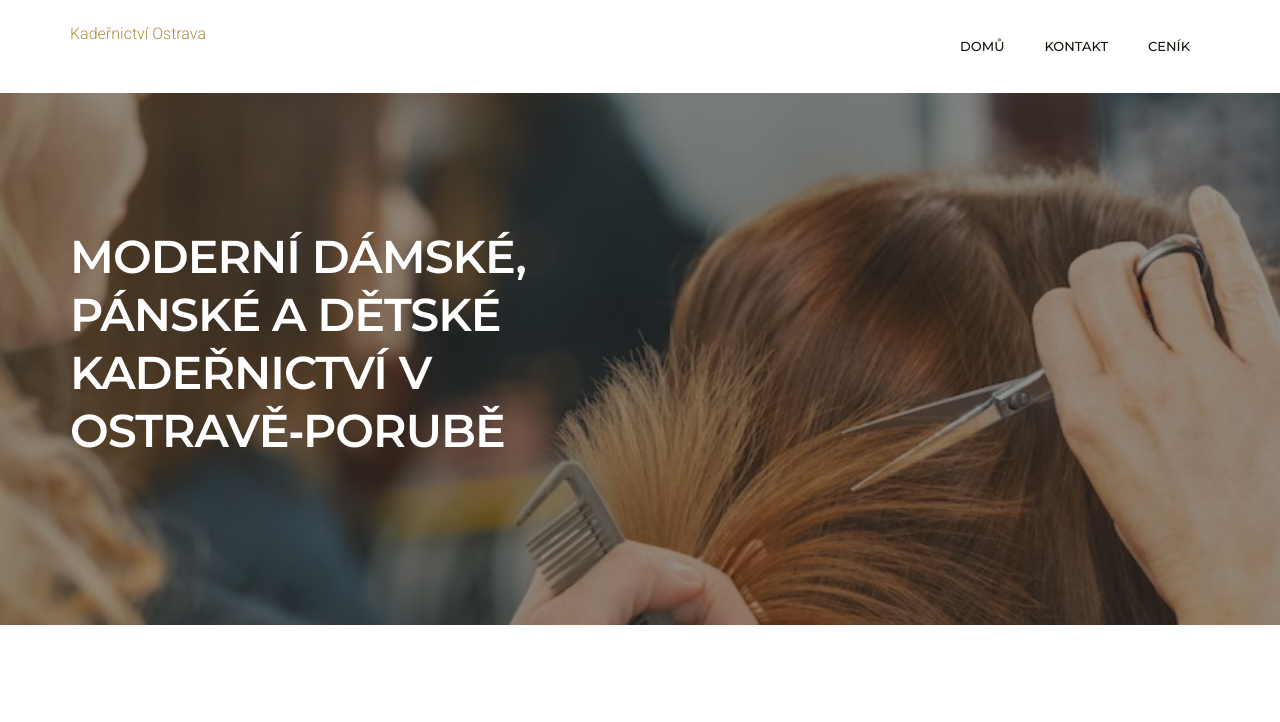
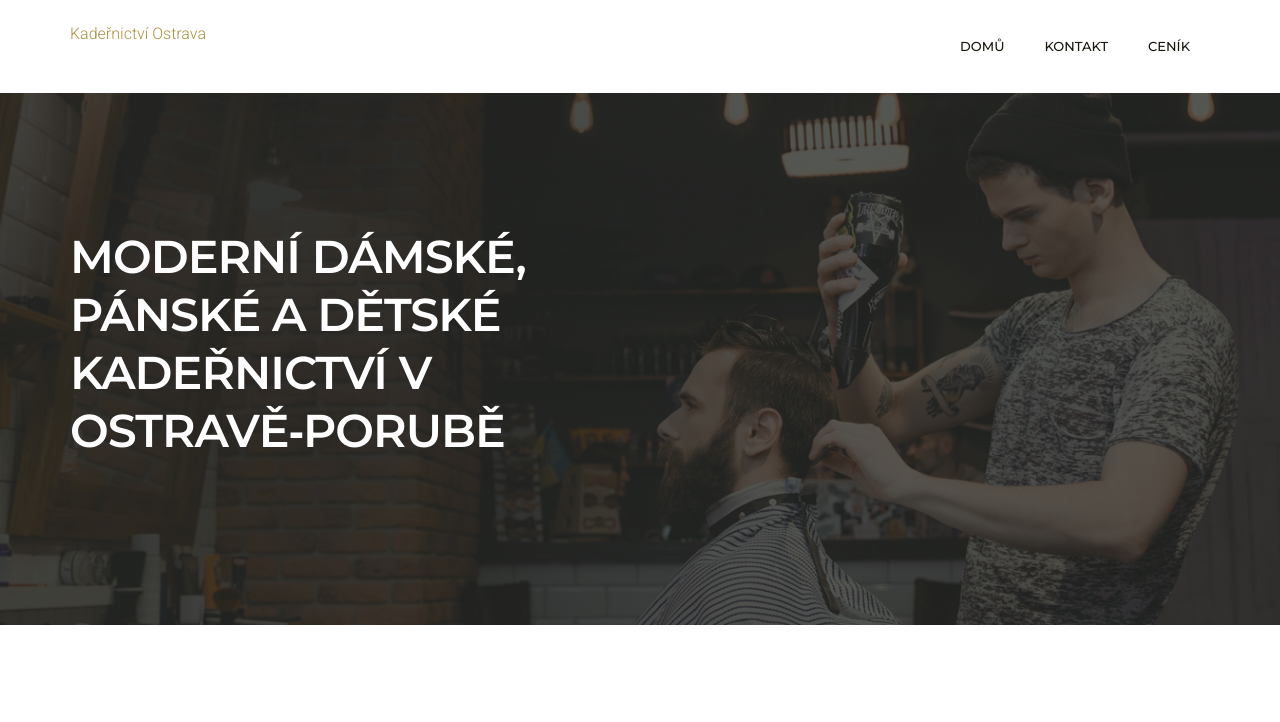
Before and after one commit to adamspanik/kadernictvi-ostrava, a plain HTML site: page index.html in a window 1280 px wide. Shown: the top 722 px of the page. Drawn offline with Linux system fonts and the light colour scheme.

Commit message:
/images/hero-img.jpg

```diff
--- a/css/style.css
+++ b/css/style.css
@@ -354,7 +354,7 @@ label { }
 /*--------------------------
     5.2 Navigations Regular
    ----------------------------*/
-.hero-section { padding-top: 135px; padding-bottom: 135px; background: linear-gradient(rgba(36, 39, 38, 0.5), rgba(36, 39, 38, 0.5)), rgba(36, 39, 38, 0.5) url(../images/bg-intro-kadernictvi.jpg) no-repeat center; background-size: cover; }
+.hero-section { padding-top: 135px; padding-bottom: 135px; background: linear-gradient(rgba(36, 39, 38, 0.5), rgba(36, 39, 38, 0.5)), rgba(36, 39, 38, 0.5) url(../images/hero-img.jpg) no-repeat center; background-size: cover; }
 .hero-caption { padding-top: 100px; padding-bottom: 100px; }
 .hero-title { font-size: 46px; color: #fff; line-height: 58px; font-weight: 600; margin-bottom: 30px; letter-spacing: -1px; }
 .hero-text { font-size: 18px; color: #fff; margin-bottom: 30px; }
```
